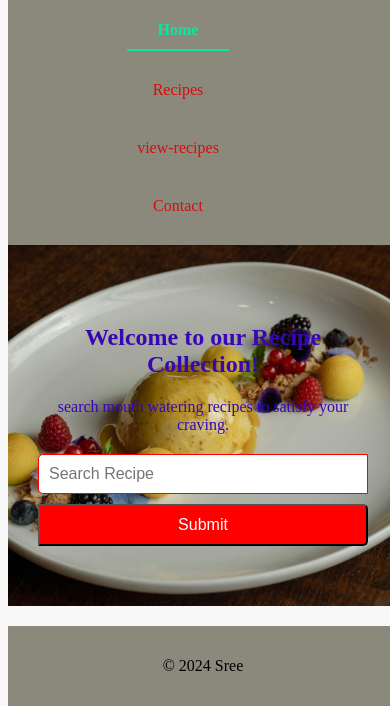
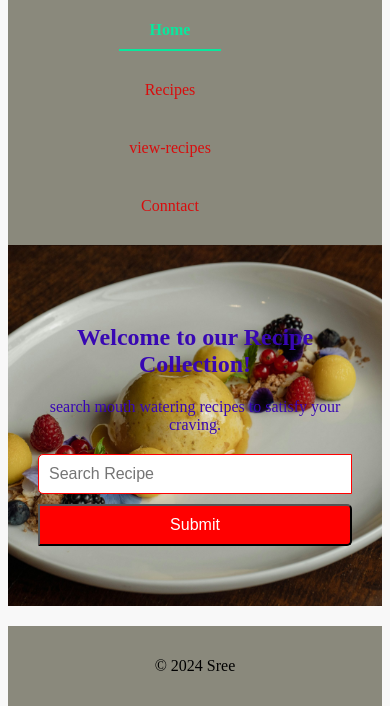
Before and after one commit to potnurusrilatha/assignment-1, a plain HTML site: page index.html in a window 390 px wide. Shown: the part 182-888 px from the top of the page. Drawn offline with Linux system fonts and the light colour scheme.

```diff
--- a/index.html
+++ b/index.html
@@ -16,7 +16,7 @@
                 <a href="./index.html" class="active">Home</a>
                 <a href="./recipes.html">Recipes</a>
                 <a href="./view-recipes.html">view-recipes</a>
-                <a href="./contact.html">Contact</a>
+                <a href="./contact.html">Conntact</a>
             </nav>
     </header>
     <!-------- main-content -------->
--- a/styles/global.css
+++ b/styles/global.css
@@ -9,7 +9,6 @@ html {
 
 body {
     background-color: #f8f8f8;
-    width:100%;
     min-height: 100vh;
 }
 
```
